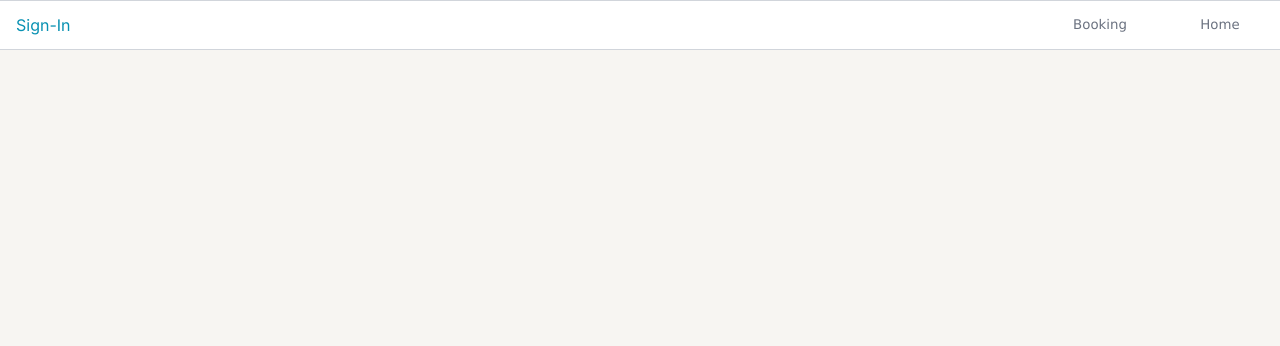
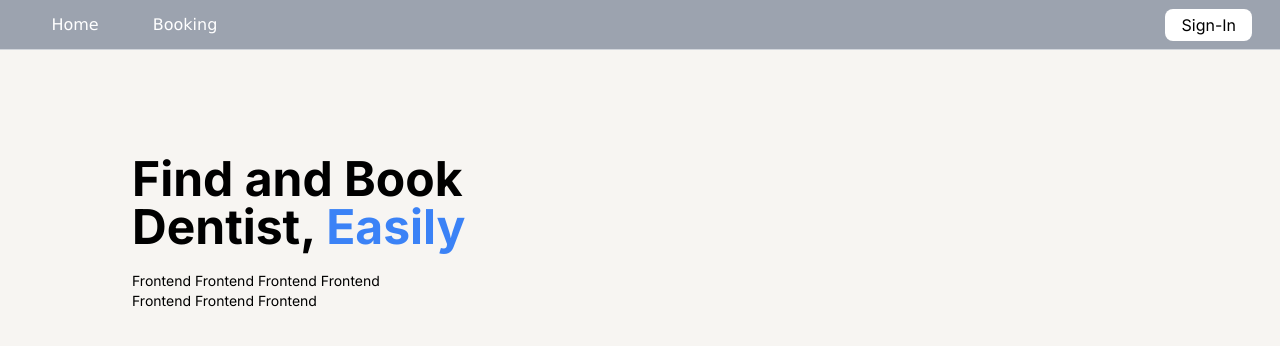
Before and after one commit to 2110503-2564/fe-project-2024-2-mam-theng-nong-ma-yuean, a Next.js app: page / in a window 1280 px wide. Shown: the top 346 px of the page. Built offline with nearby package versions, Linux system fonts and the light colour scheme; no server answers.

Commit message:
add banner

```diff
--- a/src/app/page.tsx
+++ b/src/app/page.tsx
@@ -1,9 +1,9 @@
-import Image from "next/image";
-import styles from "./page.module.css";
+import Banner from "@/components/Banner";
 
 export default function Home() {
   return (
     <main className="">
+      <Banner/>
     </main>
   );
 }
--- /dev/null
+++ b/src/components/Banner.tsx
@@ -0,0 +1,18 @@
+export default function Banner(){
+
+    return(
+        <div className="block p-[5px] m-0 w-[100vm] h-[80vh] relative">
+            <div className="ml-[10%] mt-[100px] text-black">
+                <div className="font-bold text-5xl">
+                    <div>Find and Book</div>
+                    <div>Dentist, <div className = "inline text-blue-500">Easily</div></div>
+                </div>
+
+                <div className="mt-5 text-sm font-normal">
+                    <p>Frontend Frontend Frontend Frontend</p>
+                    <p>Frontend Frontend Frontend</p>
+                </div>
+            </div>
+        </div>
+    );
+}
--- a/src/components/TopMenu.tsx
+++ b/src/components/TopMenu.tsx
@@ -8,19 +8,18 @@ export default async function TopMenu(){
     const session = await getServerSession(authOptions);
 
     return(
-        <div className="h-[50px] bg-white fixed top-[0px] left-[0px] right-[0px] z-30 border-b-[1px] border-b-soild border-b-gray-300 border-t-soild border-t-gray-300 border-t-[1px] flex flex-row-reverse">
-            {/*<Image src={'/img/logo.png'}
-            alt='logo'
-            className="h-full w-auto"
-            width={0} height={0} sizes='100vh'/>*/}
-            <TopMenuItem title='Home' pageRef='/'/>
-            <TopMenuItem title='Booking' pageRef='/booking/'/>
-            <div className='flex items-center absolute left-0 h-full px-4 text-cyan-600'>
-                {
+        <div className="h-[50px] bg-gray-400 fixed top-0 left-[0px] right-[0px] z-30 border-b-[1px] border-b-soild border-b-gray-300 flex flex-row justify-between">
+            <div className='flex flex-row ml-5'>
+                <TopMenuItem title='Home' pageRef='/'/>
+                <TopMenuItem title='Booking' pageRef='/booking/'/>
+            </div>
+            <div className='mx-7 flex items-center h-full text-black'>
+                <button className='p-1 px-4 bg-white rounded-lg hover:bg-gray-200'>
+                    {
                     session?
                     <Link href="/api/auth/signout">
                         <div>
-                            Sign-Out of {session.user.name}
+                            {session.user.name}
                         </div>
                     </Link>:
                     <Link href="/api/auth/signin">
@@ -29,7 +28,7 @@ export default async function TopMenu(){
                         </div>
                     </Link>
                 }
-
+                </button>
             </div>
 
 
--- a/src/components/TopMenuItem.tsx
+++ b/src/components/TopMenuItem.tsx
@@ -3,7 +3,7 @@ import Link from 'next/link'
 
 export default function TopMenuItem({title, pageRef}:{title:string,pageRef:string}){
     return (
-        <Link className="w-[120px] text-center mt-auto mb-auto font-[Verdana] text-[10pt] text-gray-500" href={pageRef}>
+        <Link className="w-[110px] text-center mt-auto mb-auto font-[Verdana] text-[12pt] font-medium text-white" href={pageRef}>
         {title}
         </Link>
     );
```
